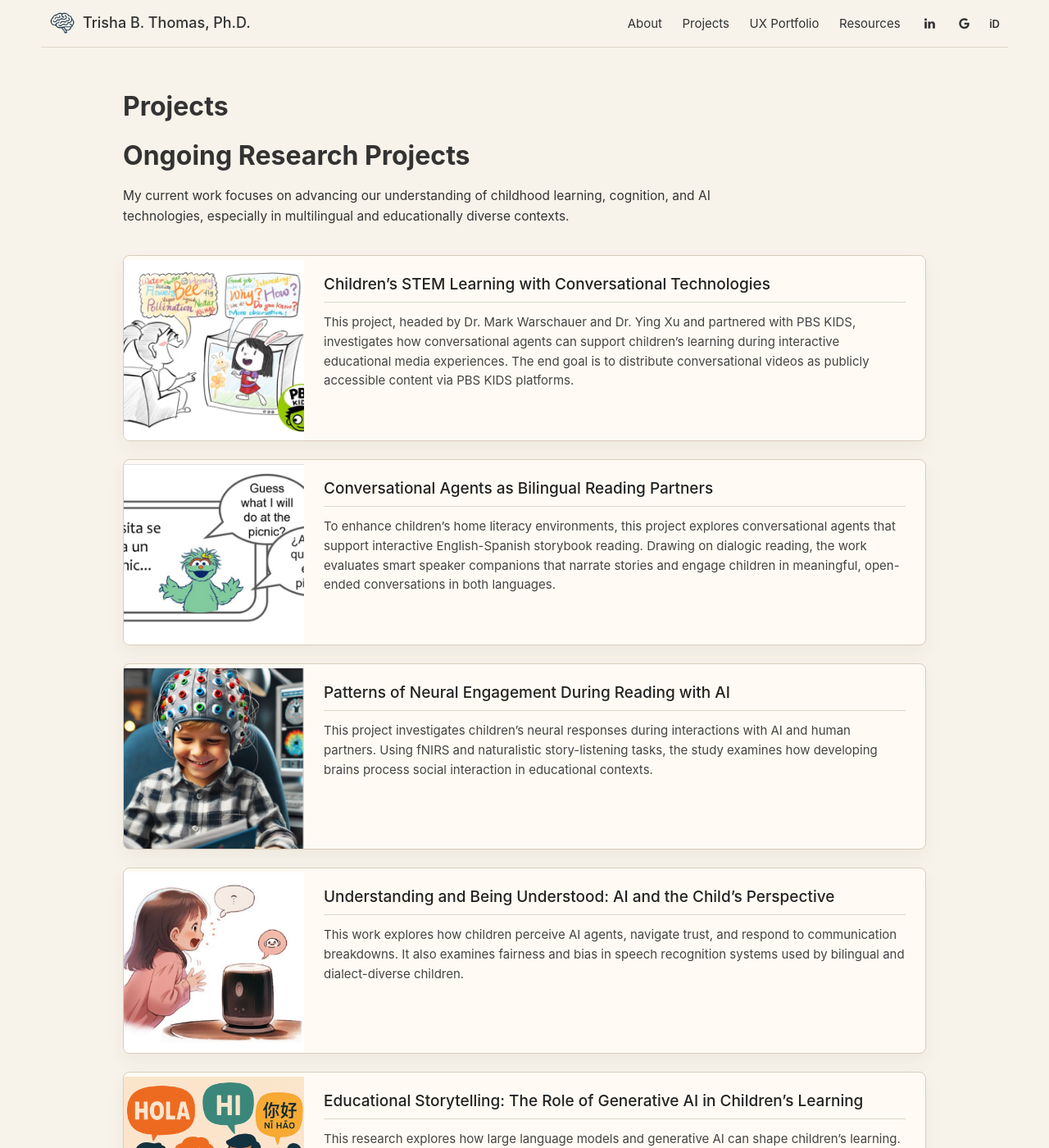
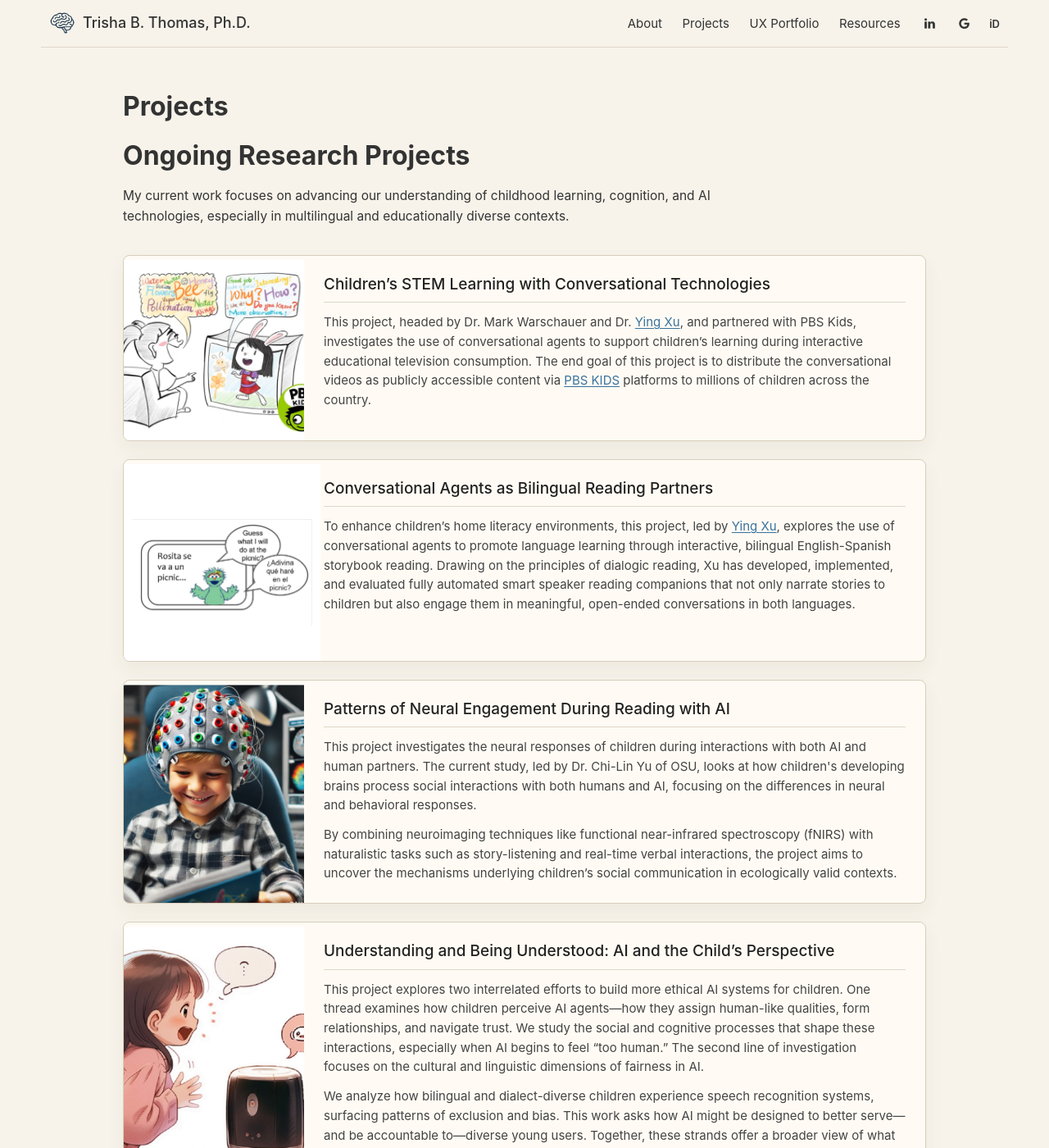
Before and after one commit to tthomas840/tthomas840.github.io, a Jekyll site: the page built from pages/documentation.md, in a window 1280 px wide and 1400 px high. Shown: the whole window at 82% size. Built offline with Jekyll 4.4.1, drawn with Linux system fonts in a browser that asks for light colours; nearby versions of some CDN libraries; some of the changed text lies outside the part shown.

Commit message:
Match project descriptions to Squarespace

```diff
--- a/_sass/_page.scss
+++ b/_sass/_page.scss
@@ -136,6 +136,12 @@
   width: 100%;
 }
 
+.project-card img.project-image-contain {
+  background: #fff;
+  object-fit: contain;
+  padding: 10px;
+}
+
 .project-card-body {
   padding: 22px 24px 24px;
 }
--- a/pages/documentation.md
+++ b/pages/documentation.md
@@ -17,15 +17,15 @@ My current work focuses on advancing our understanding of childhood learning, co
     <img src="{{ site.github.url }}/assets/img/projects/stem-conversational-technologies.png" alt="Child interacting with an educational media character on PBS KIDS">
     <div class="project-card-body">
       <h2>Children’s STEM Learning with Conversational Technologies</h2>
-      <p>This project, headed by Dr. Mark Warschauer and Dr. Ying Xu and partnered with PBS KIDS, investigates how conversational agents can support children’s learning during interactive educational media experiences. The end goal is to distribute conversational videos as publicly accessible content via PBS KIDS platforms.</p>
+      <p>This project, headed by Dr. Mark Warschauer and Dr. <a href="https://ying-xu.com/" target="_blank">Ying Xu</a>, and partnered with PBS Kids, investigates the use of conversational agents to support children’s learning during interactive educational television consumption. The end goal of this project is to distribute the conversational videos as publicly accessible content via <a href="https://pbskids.org/" target="_blank">PBS KIDS</a> platforms to millions of children across the country.</p>
     </div>
   </article>
 
   <article class="project-card">
-    <img src="{{ site.github.url }}/assets/img/projects/bilingual-reading-partners.png" alt="Bilingual Sesame Street storybook with English and Spanish speech bubbles">
+    <img class="project-image-contain" src="{{ site.github.url }}/assets/img/projects/bilingual-reading-partners.png" alt="Bilingual Sesame Street storybook with English and Spanish speech bubbles">
     <div class="project-card-body">
       <h2>Conversational Agents as Bilingual Reading Partners</h2>
-      <p>To enhance children’s home literacy environments, this project explores conversational agents that support interactive English-Spanish storybook reading. Drawing on dialogic reading, the work evaluates smart speaker companions that narrate stories and engage children in meaningful, open-ended conversations in both languages.</p>
+      <p>To enhance children’s home literacy environments, this project, led by <a href="https://ying-xu.com/" target="_blank">Ying Xu</a>, explores the use of conversational agents to promote language learning through interactive, bilingual English-Spanish storybook reading. Drawing on the principles of dialogic reading, Xu has developed, implemented, and evaluated fully automated smart speaker reading companions that not only narrate stories to children but also engage them in meaningful, open-ended conversations in both languages.</p>
     </div>
   </article>
 
@@ -33,7 +33,8 @@ My current work focuses on advancing our understanding of childhood learning, co
     <img src="{{ site.github.url }}/assets/img/projects/neural-engagement-reading-ai.png" alt="Child wearing an fNIRS cap while reading">
     <div class="project-card-body">
       <h2>Patterns of Neural Engagement During Reading with AI</h2>
-      <p>This project investigates children’s neural responses during interactions with AI and human partners. Using fNIRS and naturalistic story-listening tasks, the study examines how developing brains process social interaction in educational contexts.</p>
+      <p>This project investigates the neural responses of children during interactions with both AI and human partners. The current study, led by Dr. Chi-Lin Yu of OSU, looks at how children's developing brains process social interactions with both humans and AI, focusing on the differences in neural and behavioral responses.</p>
+      <p>By combining neuroimaging techniques like functional near-infrared spectroscopy (fNIRS) with naturalistic tasks such as story-listening and real-time verbal interactions, the project aims to uncover the mechanisms underlying children’s social communication in ecologically valid contexts.</p>
     </div>
   </article>
 
@@ -41,7 +42,8 @@ My current work focuses on advancing our understanding of childhood learning, co
     <img src="{{ site.github.url }}/assets/img/projects/ai-child-perspective.png" alt="Child speaking with a smart speaker">
     <div class="project-card-body">
       <h2>Understanding and Being Understood: AI and the Child’s Perspective</h2>
-      <p>This work explores how children perceive AI agents, navigate trust, and respond to communication breakdowns. It also examines fairness and bias in speech recognition systems used by bilingual and dialect-diverse children.</p>
+      <p>This project explores two interrelated efforts to build more ethical AI systems for children. One thread examines how children perceive AI agents—how they assign human-like qualities, form relationships, and navigate trust. We study the social and cognitive processes that shape these interactions, especially when AI begins to feel “too human.” The second line of investigation focuses on the cultural and linguistic dimensions of fairness in AI.</p>
+      <p>We analyze how bilingual and dialect-diverse children experience speech recognition systems, surfacing patterns of exclusion and bias. This work asks how AI might be designed to better serve—and be accountable to—diverse young users. Together, these strands offer a broader view of what ethical AI means when the users are children: not just fair or accurate, but attentive to the ways young people relate to and are represented by intelligent systems.</p>
     </div>
   </article>
 
@@ -49,7 +51,8 @@ My current work focuses on advancing our understanding of childhood learning, co
     <img src="{{ site.github.url }}/assets/img/projects/educational-storytelling-ai.png" alt="Children greeting each other in multiple languages">
     <div class="project-card-body">
       <h2>Educational Storytelling: The Role of Generative AI in Children’s Learning</h2>
-      <p>This research explores how large language models and generative AI can shape children’s learning. Current work includes co-creating STEM-focused narratives with children and testing strategies such as theory-based prompting, retrieval-augmented generation, and fine-tuning to support educational dialogue.</p>
+      <p>This research, led by Dr. <a href="https://ying-xu.com/" target="_blank">Ying Xu</a>, aims to explore how large language models (LLMs) and generative AI can impact children's learning. As an initial step, we have launched a study that involves using generative AI to co-create STEM-focused narratives with children. To ensure the AI-generated content is educationally enriching, we experimented with various strategies, including theory-based prompt engineering, retrieval-augmented generation (RAG), and fine-tuning techniques.</p>
+      <p>These methods help optimize the AI's dialogue output to better support children's educational experiences.</p>
     </div>
   </article>
 
@@ -57,8 +60,8 @@ My current work focuses on advancing our understanding of childhood learning, co
     <img src="{{ site.github.url }}/assets/img/projects/global-ai-youth-learning.png" alt="Global collaboration map with people connecting across regions">
     <div class="project-card-body">
       <h2>Generative AI and Youth Learning Across the Globe</h2>
-      <p>This series of studies examines how adolescents use AI in learning contexts and how individual, social, linguistic, and infrastructural factors shape those experiences. My role focuses on survey development, multilingual accessibility, and translating findings into guidance for responsible and equitable AI adoption.</p>
-      <p><a href="{{ site.github.url }}/assets/state-of-ai-k12-mexico-en.pdf">Read the policy brief</a> or <a href="https://revista.drclas.harvard.edu/the-ai-era-digital-divide-listening-to-mexican-youth-voices/" target="_blank">read the ReVista article</a>.</p>
+      <p>In this series of studies, we set out to explore how adolescents are using AI in their learning processes and understand the individual, social, and contextual factors that shape how and why students choose to engage with AI in the first place. The project aims to generate actionable insights to support Ministries of Education in developing inclusive, evidence-based AI integration strategies in schools.</p>
+      <p>My role focuses on survey development, multilingual accessibility, and framing the findings in ways that support ethical and equitable AI adoption in education systems. Check out our recent policy report, available in <a href="{{ site.github.url }}/assets/state-of-ai-k12-mexico-en.pdf">English</a> and <a href="https://trisha-thomas.com/s/state-of-ai-k12-mexico-es.pdf" target="_blank">Spanish</a>. Also, see our recent article for ReVista Harvard Review of Latin America <a href="https://revista.drclas.harvard.edu/the-ai-era-digital-divide-listening-to-mexican-youth-voices/" target="_blank">here</a>!</p>
     </div>
   </article>
 </div>
```
